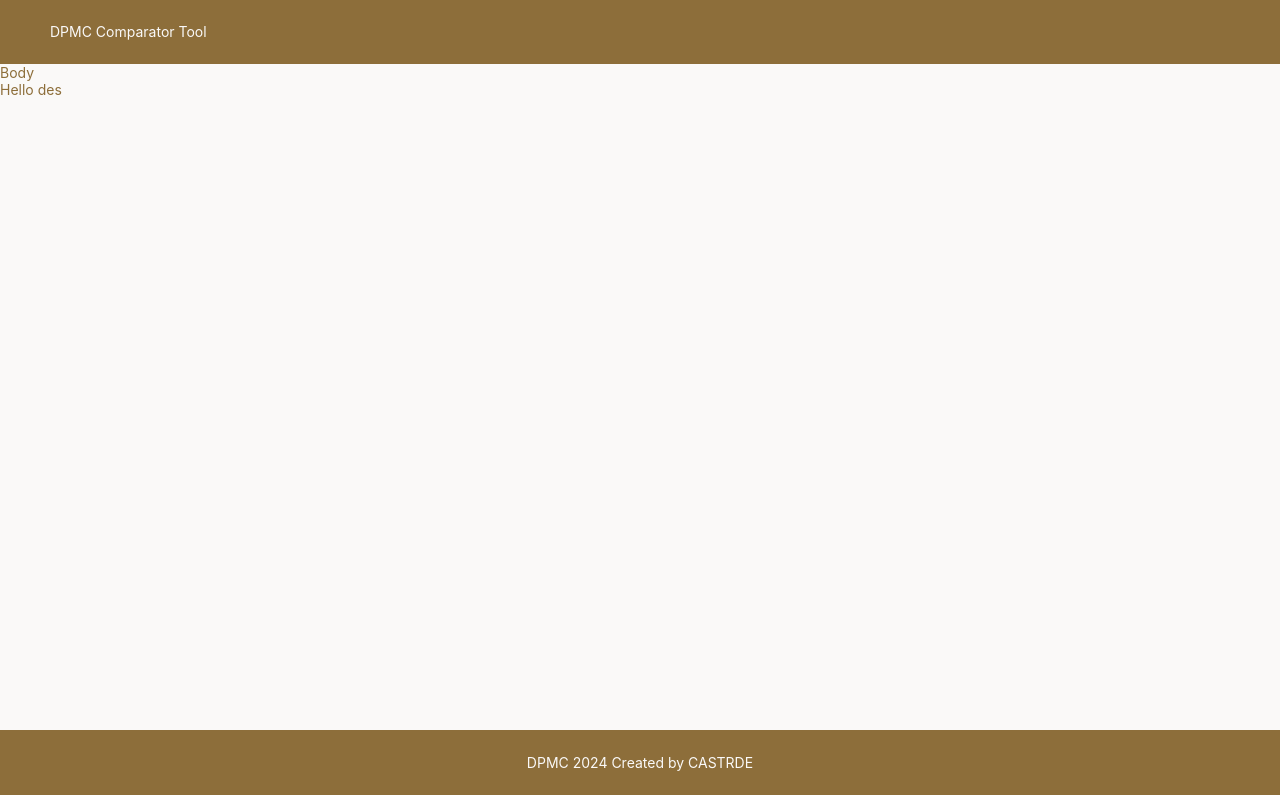
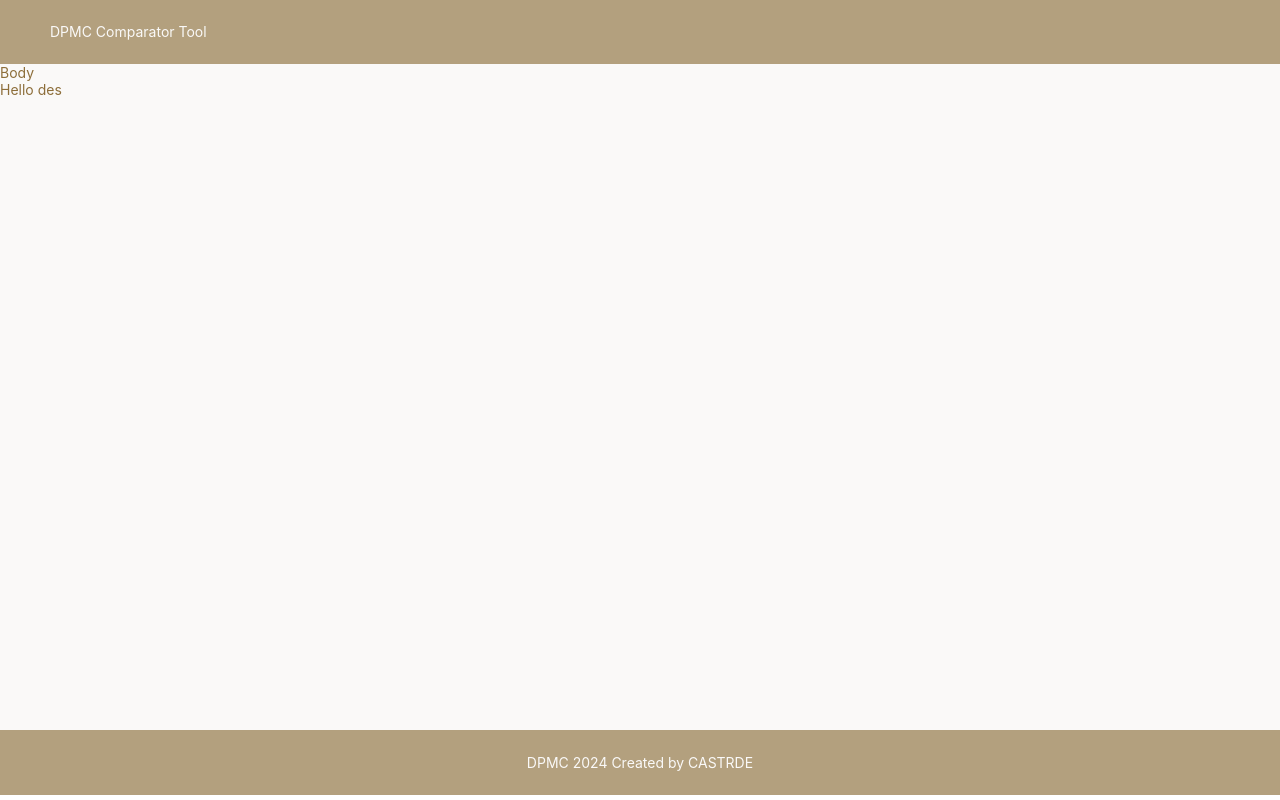
Before and after one commit to CDesiree/pdfcomparator-frontend, a React (Create React App) app: page / in a window 1280 px wide. Built offline with nearby package versions, Linux system fonts and the light colour scheme.

Commit message:
[feat] changed header and footer color

```diff
--- a/src/components/layout/SiteLayout.css
+++ b/src/components/layout/SiteLayout.css
@@ -5,7 +5,7 @@
   }
 
 .sitelayout-header{
-    background: #8d6e3a;
+    background: #8d6f3aa1;
     color: #faf9f8;
     /* display: flex;
     justify-content: space-between;
@@ -18,7 +18,7 @@
   }
 
 .sitelayout-footer{
-    background: #8d6e3a;
+    background: #8d6f3aa1;
     color: #faf9f8;
     text-align: center;
 }
```
